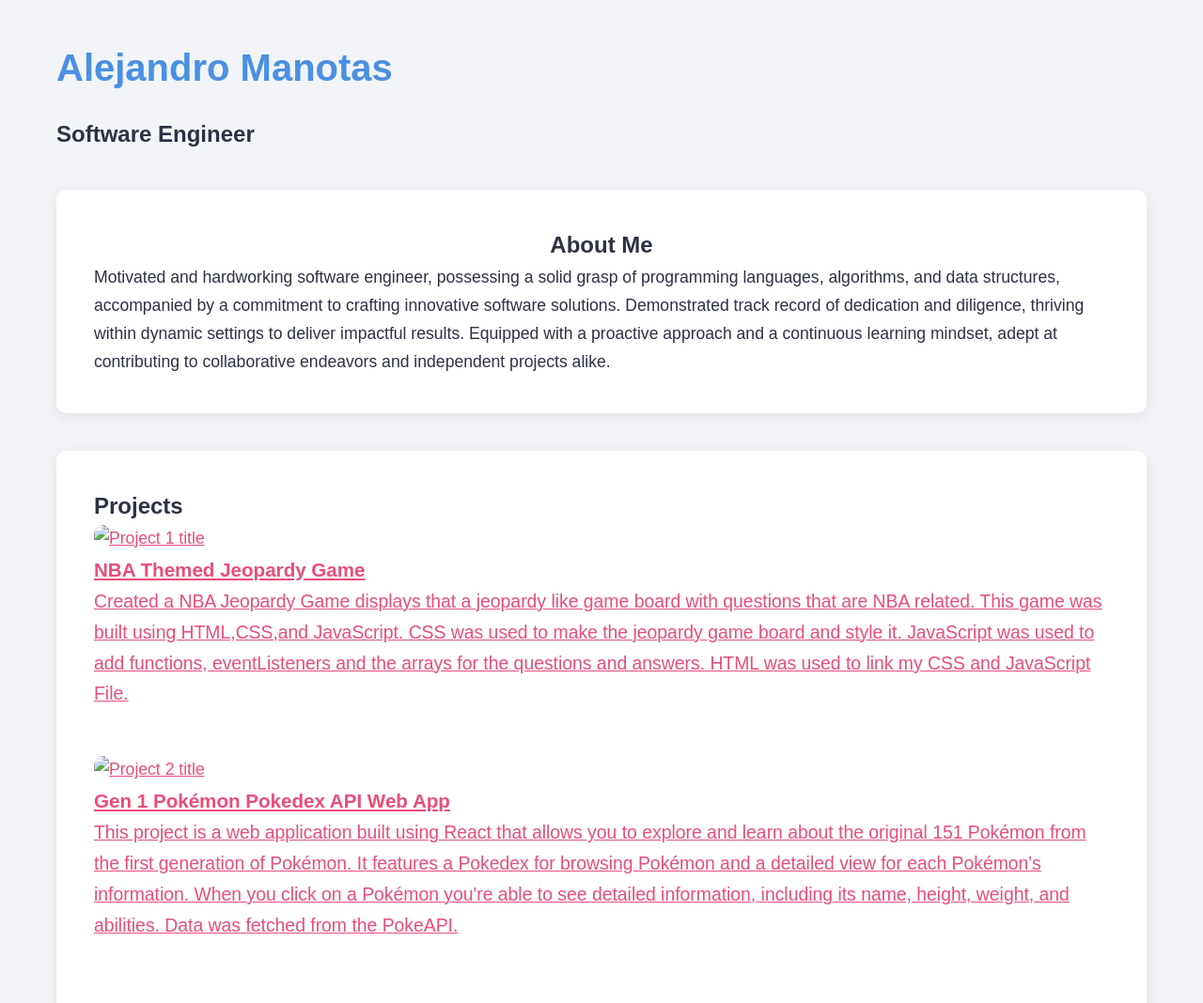
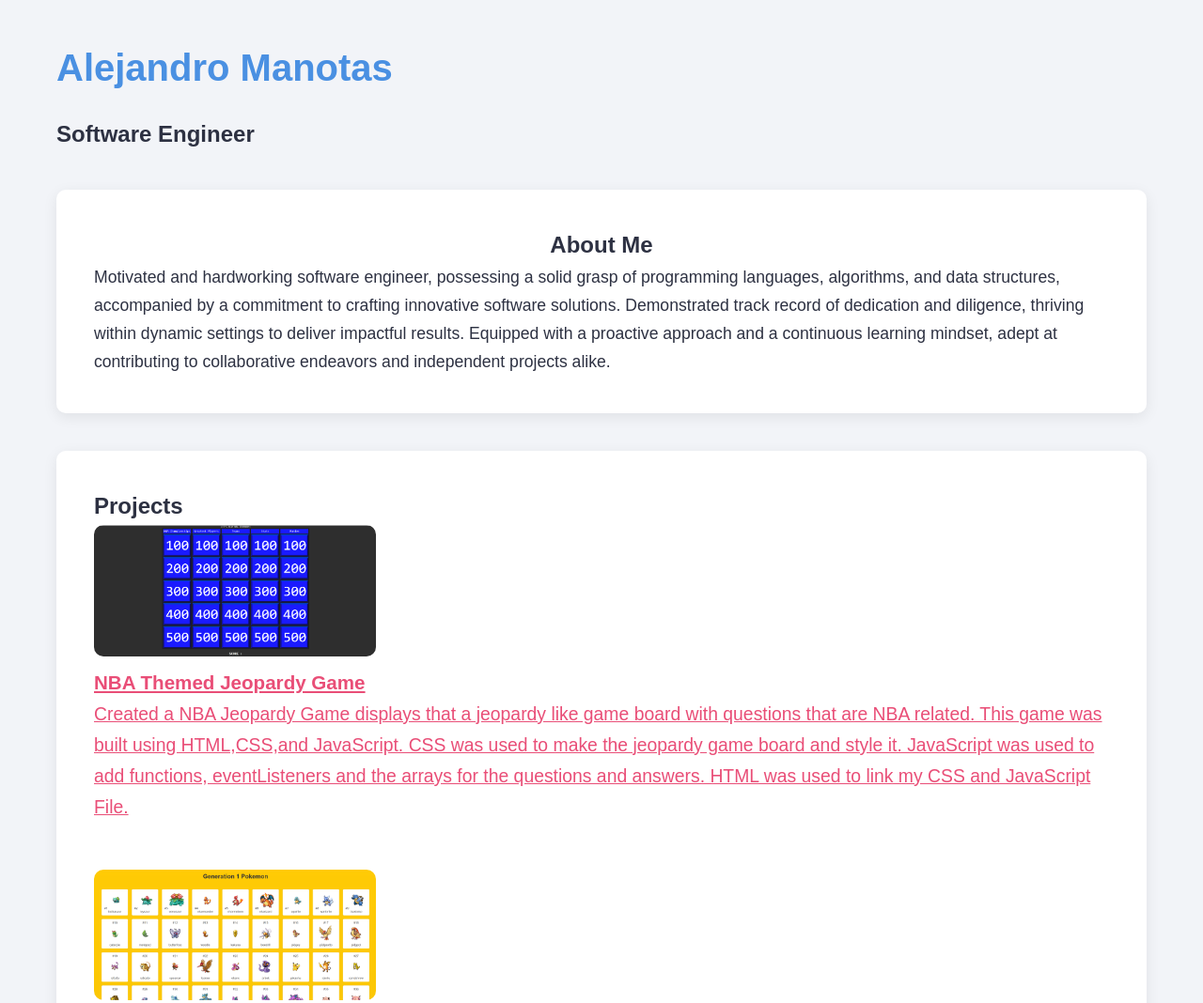
Before and after one commit to alexxmanos/myportfolio, a website: page index.html in a window 1280 px wide. Shown: the top 1068 px of the page at 94% size. Drawn offline with Linux system fonts and the light colour scheme; the site is published under a folder, as on GitHub Pages, so addresses that start at the root find nothing.

Commit message:
Update index.html
added "." to image link

```diff
--- a/index.html
+++ b/index.html
@@ -23,7 +23,7 @@
 
         <div class="project">
                 <a href="https://alexxmanos.github.io/NBAthemedJeopardyGame/" target="_blank">
-            <img src="/images/project1img.png" alt="Project 1 title">
+            <img src="./images/project1img.png" alt="Project 1 title">
             <h3>NBA Themed Jeopardy Game</h3>
             <p>Created a NBA Jeopardy Game displays that a jeopardy like game board with questions that are NBA related. This game was built using HTML,CSS,and JavaScript. CSS was used to make the jeopardy game board and style it. JavaScript was used to add functions, eventListeners and the arrays for the questions and answers. HTML was used to link my CSS and JavaScript File.</p>
         </div>
@@ -31,7 +31,7 @@
 
         <div class="project">
                 <a href="https://s8pyp6-3000.csb.app/" target="_blank">
-            <img src="/images/project2img.png" alt="Project 2 title">
+            <img src="./images/project2img.png" alt="Project 2 title">
             <h3>Gen 1 Pokémon Pokedex API Web App</h3>
             <p>This project is a web application built using React that allows you to explore and learn about the original 151 Pokémon from the first generation of Pokémon. It features a Pokedex for browsing Pokémon and a detailed view for each Pokémon's information. When you click on a Pokémon you're able to see detailed information, including its name, height, weight, and abilities. Data was fetched from the PokeAPI.</p>
         </div>
```
